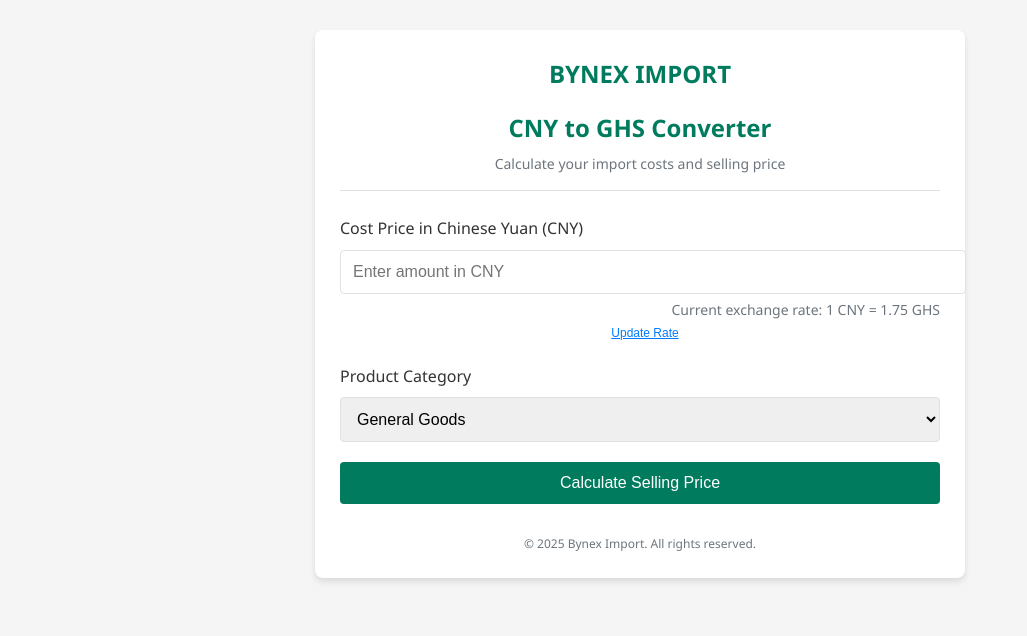
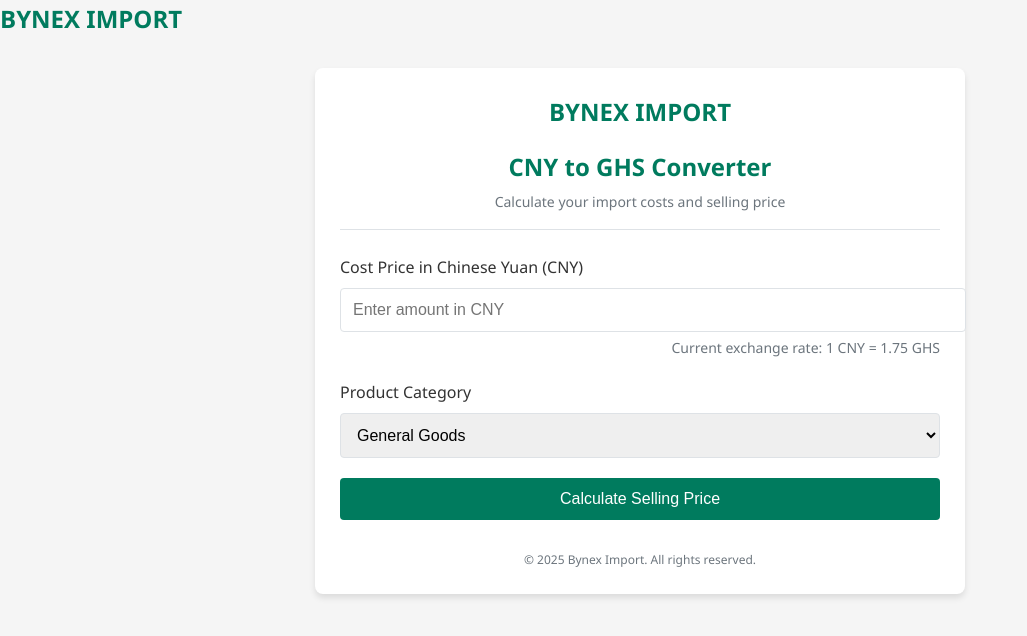
Before and after one commit to Klinlawee/wdd231, a plain HTML site: page projects/bynexconverterApp.html in a window 1280 px wide. Shown: the whole page, without its empty margins (0-1027 px from the left). Drawn offline with Linux system fonts and the light colour scheme.

Commit message:
Refactor exchange rate handling: remove manual update button, fetch rate from backend

```diff
--- a/projects/bynexconverterApp.html
+++ b/projects/bynexconverterApp.html
@@ -62,6 +62,12 @@
     .logo {
       height: 50px;
       width: auto;
+    }
+
+    /* BYNEX Logo Heading */
+    .bynex-logo {
+      margin: 0;
+      color: var(--primary-color);
     }
 
     /* Main Heading */
@@ -205,18 +211,6 @@
       margin-top: 5px;
     }
 
-    /* Rate Update Button */
-    .rate-update {
-      background: none;
-      border: none;
-      color: #007bff;
-      text-decoration: underline;
-      cursor: pointer;
-      font-size: 12px;
-      padding: 0;
-      margin-left: 5px;
-    }
-
     /* Mobile Responsive Styles */
     @media (max-width: 768px) {
       .container {
@@ -227,13 +221,13 @@
   </style>
 </head>
 <body>
-  <!-- Main Container -->
+        <h1 class="bynex-logo">BYNEX IMPORT</h1>
   <div class="container">
     <!-- Header Section -->
     <header>
       <div class="logo-container">
         <!-- Text logo as fallback -->
-        <h1 style="margin: 0; color: var(--primary-color);">BYNEX IMPORT</h1>
+        <h1 class="bynex-logo">BYNEX IMPORT</h1>
       </div>
       <h1>CNY to GHS Converter</h1>
       <div class="subtitle">Calculate your import costs and selling price</div>
@@ -244,11 +238,8 @@
       <label for="cny">Cost Price in Chinese Yuan (CNY)</label>
       <input type="number" id="cny" placeholder="Enter amount in CNY" aria-label="Cost price in Chinese Yuan" min="0" step="0.01">
       <div class="error-message" id="cny-error">Please enter a valid positive number</div>
-      <div class="exchange-rate">Current exchange rate: 1 CNY = <span id="rate-display">1.75</span> GHS
-        <button class="rate-update" onclick="updateRate()">Update Rate</button>
-      </div>
+      <div class="exchange-rate">Current exchange rate: 1 CNY = <span id="rate-display">1.75</span> GHS</div>
     </div>
-
     <!-- Product Category Selection -->
     <div class="form-group">
       <label for="category">Product Category</label>
@@ -264,12 +255,10 @@
         <option value="other">Other</option>
       </select>
     </div>
-
     <!-- Calculate Button -->
     <button type="button" onclick="convert()" id="calculate-btn">
       Calculate Selling Price
     </button>
-
     <!-- Results Container (Initially Hidden) -->
     <div id="output" class="result-container">
       <div class="result-title">
@@ -299,7 +288,6 @@
         <span class="result-value" id="selling-price">0.00</span>
       </div>
     </div>
-
     <!-- Footer -->
     <div class="footer">
       © <span id="current-year"></span> Bynex Import. All rights reserved.
@@ -308,7 +296,7 @@
 
   <!-- JavaScript Functionality -->
   <script>
-    // Current exchange rate
+    // Current exchange rate (will be updated from backend)
     let currentRate = 1.75;
 
     // Initialize the page
@@ -322,19 +310,32 @@
           convert();
         }
       });
+
+      // Fetch the latest exchange rate from backend
+      fetchExchangeRate();
     });
 
     /**
-     * Update exchange rate
+     * Fetch exchange rate from backend API
      */
-    function updateRate() {
-      const newRate = prompt("Enter new exchange rate (1 CNY to GHS):", currentRate);
-      if (newRate && !isNaN(newRate) && parseFloat(newRate) > 0) {
-        currentRate = parseFloat(newRate);
+    function fetchExchangeRate() {
+      // In a real implementation, this would call your backend API
+      // For now, we'll simulate it with a timeout
+      setTimeout(() => {
+        // This is where you would normally make an API call
+        // For example:
+        // fetch('/api/exchange-rate')
+        //   .then(response => response.json())
+        //   .then(data => {
+        //     currentRate = data.rate;
+        //     document.getElementById('rate-display').textContent = currentRate.toFixed(2);
+        //   });
+
+        // Simulated response - in production, remove this and use the real API call above
+        const simulatedRate = 1.75; // This would come from your backend
+        currentRate = simulatedRate;
         document.getElementById('rate-display').textContent = currentRate.toFixed(2);
-      } else if (newRate !== null) {
-        alert("Please enter a valid positive number");
-      }
+      }, 500);
     }
 
     /**
```
